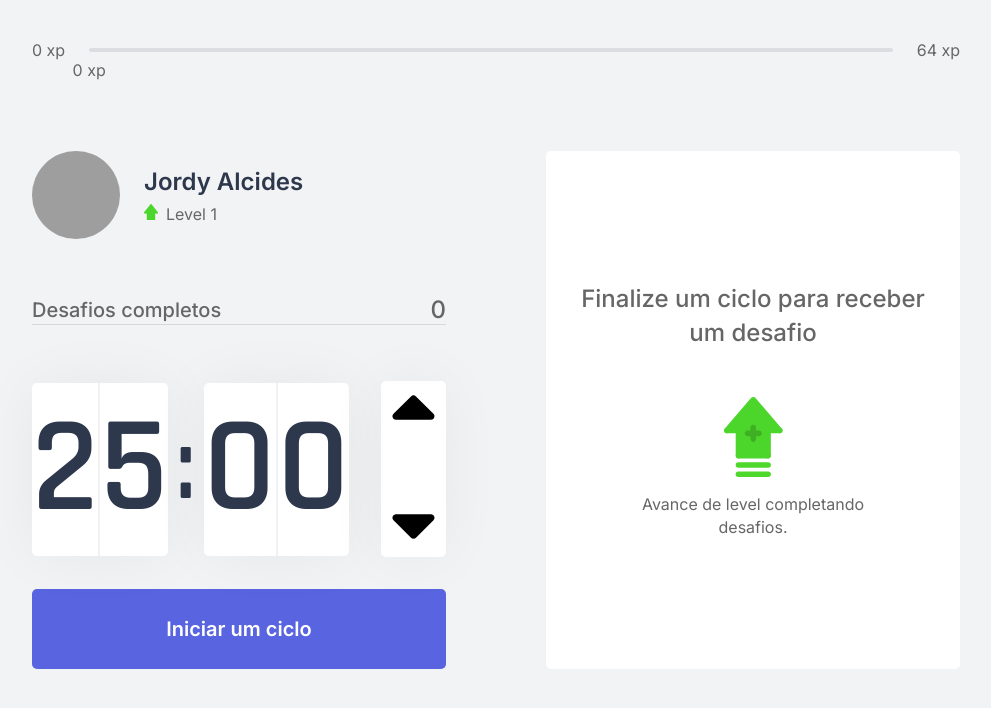
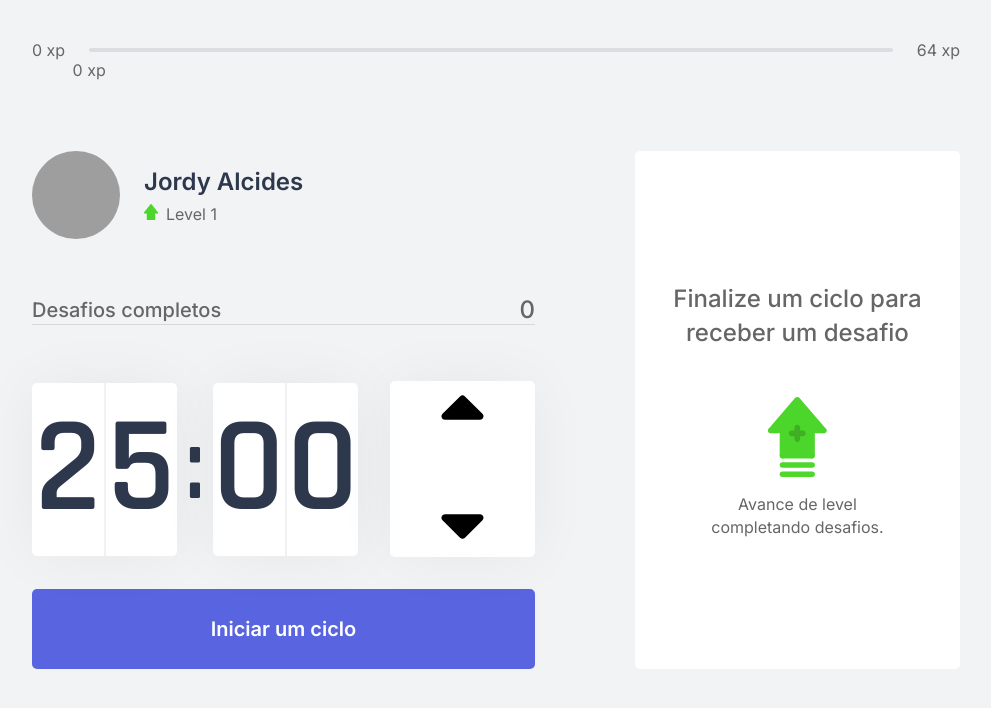
Before and after one commit to jordyalcides/nlw4, a Next.js app: page / in a window 1280 px wide. Shown: the top 708 px of the page, without its empty margins (144-1135 px from the left). Built offline with nearby package versions, Linux system fonts and the light colour scheme; grey boxes are pictures that could not be loaded.

Commit message:
Corrections on Countdown style;

```diff
--- a/src/pages/index.tsx
+++ b/src/pages/index.tsx
@@ -37,7 +37,6 @@ export default function Home(props: HomeProps) {
 						</div>
 						<div>
 							<ChallengeBox />
-
 						</div>
 					</section>
 				</CountdownProvider>
--- a/src/styles/components/Countdown.module.css
+++ b/src/styles/components/Countdown.module.css
@@ -16,6 +16,7 @@
     border-radius: 5px;
     font-size: 8.5rem;
     text-align: center;
+    width: 145px;
 }
 
 .countdownContainer>div span {
@@ -76,6 +77,7 @@
     flex-flow: column nowrap;
     align-items: center;
     justify-content: center;
+    width: 1rem;
     height: 11rem;
     margin-left: 2rem;
 }
```
